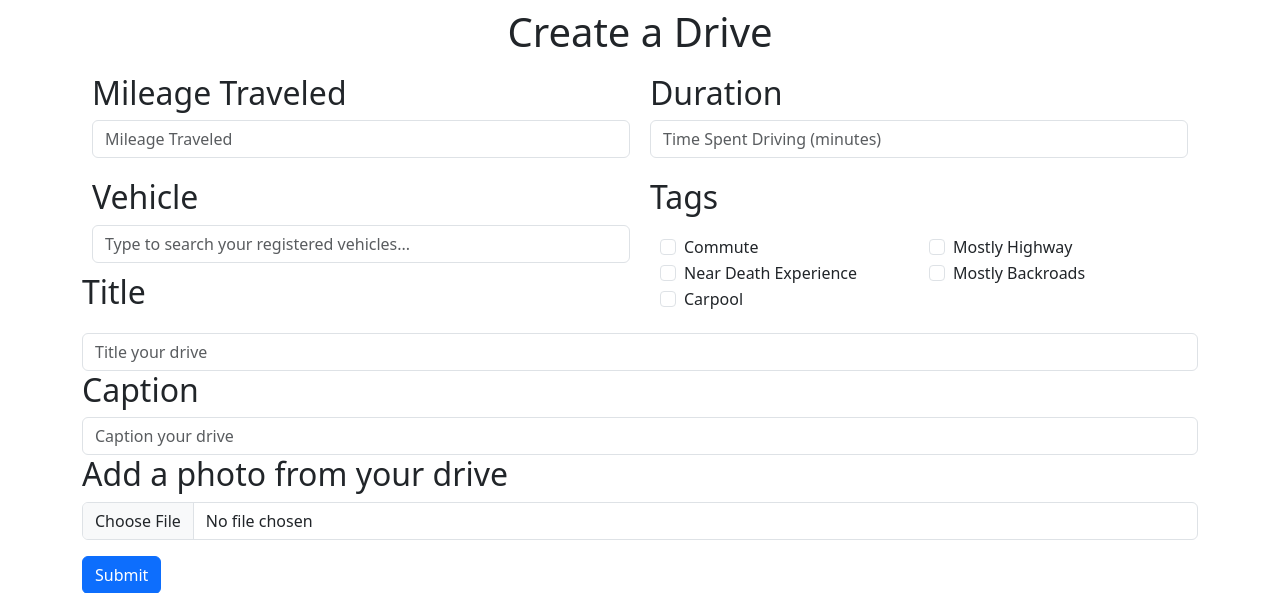
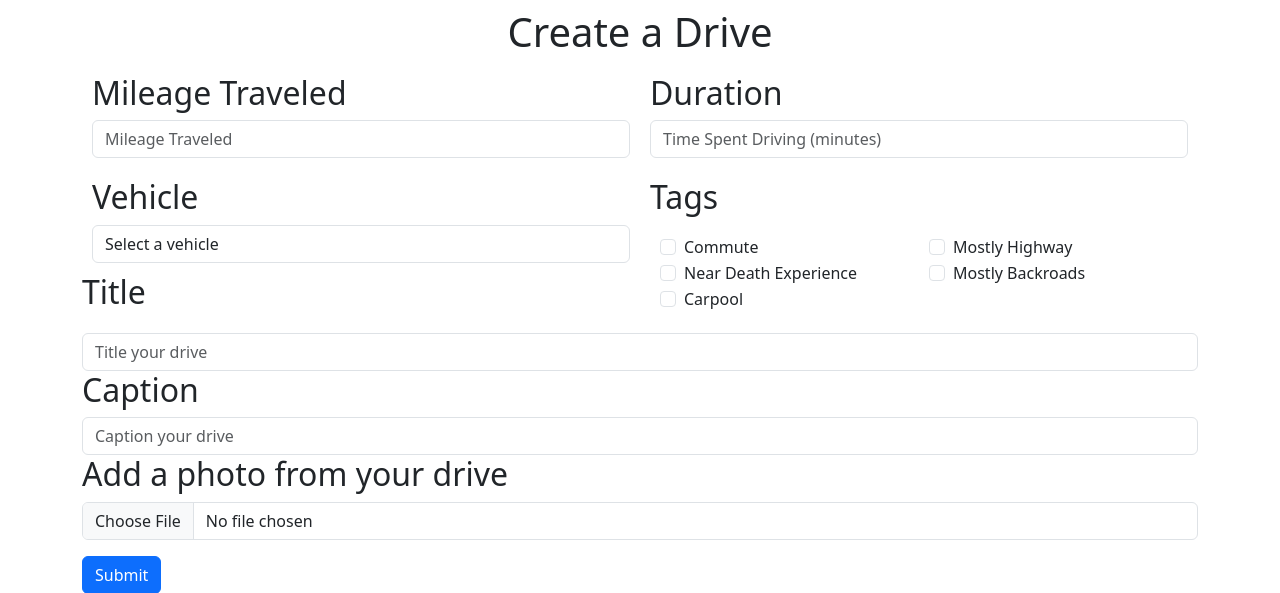
Before and after one commit to sophtank/3155finalproj, a Flask app: page /create in a window 1280 px wide. Shown: the part 68-661 px from the top of the page. Run offline with Flask 3, Linux system fonts and the light colour scheme; data that the repository does not hold is empty; some libraries are stand-ins or nearby versions.

Commit message:
stole Matthew and Christopher's code, now everything works

```diff
--- a/app.py
+++ b/app.py
@@ -89,22 +89,38 @@ def leaderboard():
 
 @app.get("/create")
 def create():
-    return render_template("createdrive.html", title="Create Drive")
+    vehicles = Vehicle.getVehicles(username)
+    return render_template("createdrive.html", title="Create Drive", vehicles=vehicles)
 
 @app.post("/creating")
 def creating():
     drive_id = str(uuid.uuid4())
-    vehicle_id = 'ffa2b0b9-efd5-4dc9-b947-d9a25af99692' #temporary until we implement sessions
+    vehicle_id = request.form.get("vehicle_id")
     mileage = request.form.get("mileage")
     duration = request.form.get("duration")
     title = request.form.get("titleDrive")
     caption = request.form.get("captionDrive")
-    #vehicle_id = request.form.get("vehicleSelect")
     photo = "https://img.freepik.com/free-photo/luxurious-car-parked-highway-with-illuminated-headlight-sunset_181624-60607.jpg" #temp until we figure out how to store photos
     #current date and time
     date = "NOW()"
-    user = "stanker" #temporary until we implement sessions
+    user = username
     drives.create_drive(drive_id, vehicle_id, mileage, duration, title, caption, photo, date, user)
+    commute = request.form.get("commute")
+    if commute == None:
+        commute = 'FALSE'
+    near_death_experience = request.form.get("NDE")
+    if near_death_experience == None:
+        near_death_experience = 'FALSE'
+    carpool = request.form.get("carpool")
+    if carpool == None:
+        carpool = 'FALSE'
+    highway = request.form.get("highway")
+    if highway == None:
+        highway = 'FALSE'
+    backroad = request.form.get("backroad")
+    if backroad == None:
+        backroad = 'FALSE'
+    edit_tag_values(drive_id, commute, near_death_experience, carpool, highway, backroad)
     return redirect("/userprofile")
 
 @app.get("/drives")
@@ -201,56 +217,41 @@ def edit_drive():
     drive = get_drive(drive_id)
     if drive_id == '':
         drive_id = drive['drive_id']
-
     mileage = request.form.get("mileage")
     if mileage == '':
         mileage = drive['mileage']
-
     duration = request.form.get("duration")
     if duration == '':
         duration = drive['duration']
-
     vehicle = request.form.get("vehicleSelect")
     if vehicle == '':
         vehicle = drive['vehicle_id']
-
     title = request.form.get("titleDrive")
     if title == '':
         title = drive['title']
-
     caption = request.form.get("captionDrive")
     if caption == '':
         caption = drive['caption']
-
     # Update Drive
     edit_drive_values(drive_id, mileage, duration, vehicle, title, caption)
-
-
     # tags
     commute = request.form.get("commute")
     if commute == None:
         commute = 'FALSE'
-
     near_death_experience = request.form.get("NDE")
     if near_death_experience == None:
         near_death_experience = 'FALSE'
-
     carpool = request.form.get("carpool")
     if carpool == None:
         carpool = 'FALSE'
-
     highway = request.form.get("highway")
     if highway == None:
         highway = 'FALSE'
-
     backroad = request.form.get("backroad")
     if backroad == None:
         backroad = 'FALSE'
-
     # Update Tags for Drive
     edit_tag_values(drive_id, commute, near_death_experience, carpool, highway, backroad)
-
-
     return redirect('/userprofile')
 
 @app.post('/makecomment/<drive_id>')
--- a/templates/createdrive.html
+++ b/templates/createdrive.html
@@ -9,20 +9,23 @@
 <form method="POST" action="/creating">
 <div class="left-div">
     <h2>Mileage Traveled</h2>
-    <input class="form-control" name= "mileage" id="mileage" type="number" placeholder="Mileage Traveled" aria-label="Mileage Traveled">
+    <input class="form-control" name= "mileage" id="mileage" type="number" placeholder="Mileage Traveled" aria-label="Mileage Traveled" required>
 </div>
 <div class="right-div">
     <h2>Duration</h2>
-    <input class="form-control" name = "duration" id="duration" type="number" placeholder="Time Spent Driving (minutes)" aria-label="Time Spent Driving">
+    <input class="form-control" name = "duration" id="duration" type="number" placeholder="Time Spent Driving (minutes)" aria-label="Time Spent Driving" required>
 </div>
 <div class="left-div">
+  <div class="form-group">
     <h2>Vehicle</h2>
-    <input class="form-control" list="vehicleOptions" id="vehicleSelect" name="vehicleSelect" placeholder="Type to search your registered vehicles...">
-    <datalist id="vehicleOptions">
-    <option value="Toyota Camry (2013)">
-    <option value="Ford F-150 (2022)">
-    <option value="Nissan Altima (2018)">
-    </datalist>
+    <select class="form-control" id="selectVehicle" name="selectVehicle" required>
+      <option value="" disabled selected>Select a vehicle</option>
+        {% for vehicle in vehicles %}
+        <option value="{{ vehicle.vehicle_id }}">{{ vehicle.make }} {{ vehicle.model }} ({{ vehicle.year }})</option>
+        {% endfor %}
+    </select>
+    <input type="hidden" id="selectedVehicleId" name="vehicle_id">
+</div>
 </div>
 <div class="right-div">
     <h2>Tags</h2>
@@ -70,8 +73,22 @@
     <h2>Add a photo from your drive</h2>
     <input class="form-control" type="file" id="drivePhoto" name="drivePhoto">
     </div>
+    <script>
+      // Ended up using javascript so that the vehicle id is stored in the hidden input field
+      // when a user selects a vehicle to edit
+
+      //stolen from Matthew. thank you!
+
+      // add event listener to selectVehicle select element
+      document.getElementById("selectVehicle").addEventListener("change", function() {
+          // Gets the ID of selected vehicle
+          var selectedVehicleId = this.value;
+          //sets the value of the hidden input field to the selected vehicle ID
+          document.getElementById("selectedVehicleId").value = selectedVehicleId;
+      });
+    </script>
 <input class="btn btn-primary btn btn-primary-primary" type="submit" value="Submit">
-  </form>
+</form>
 </div>
 
 {%endblock%}
```
